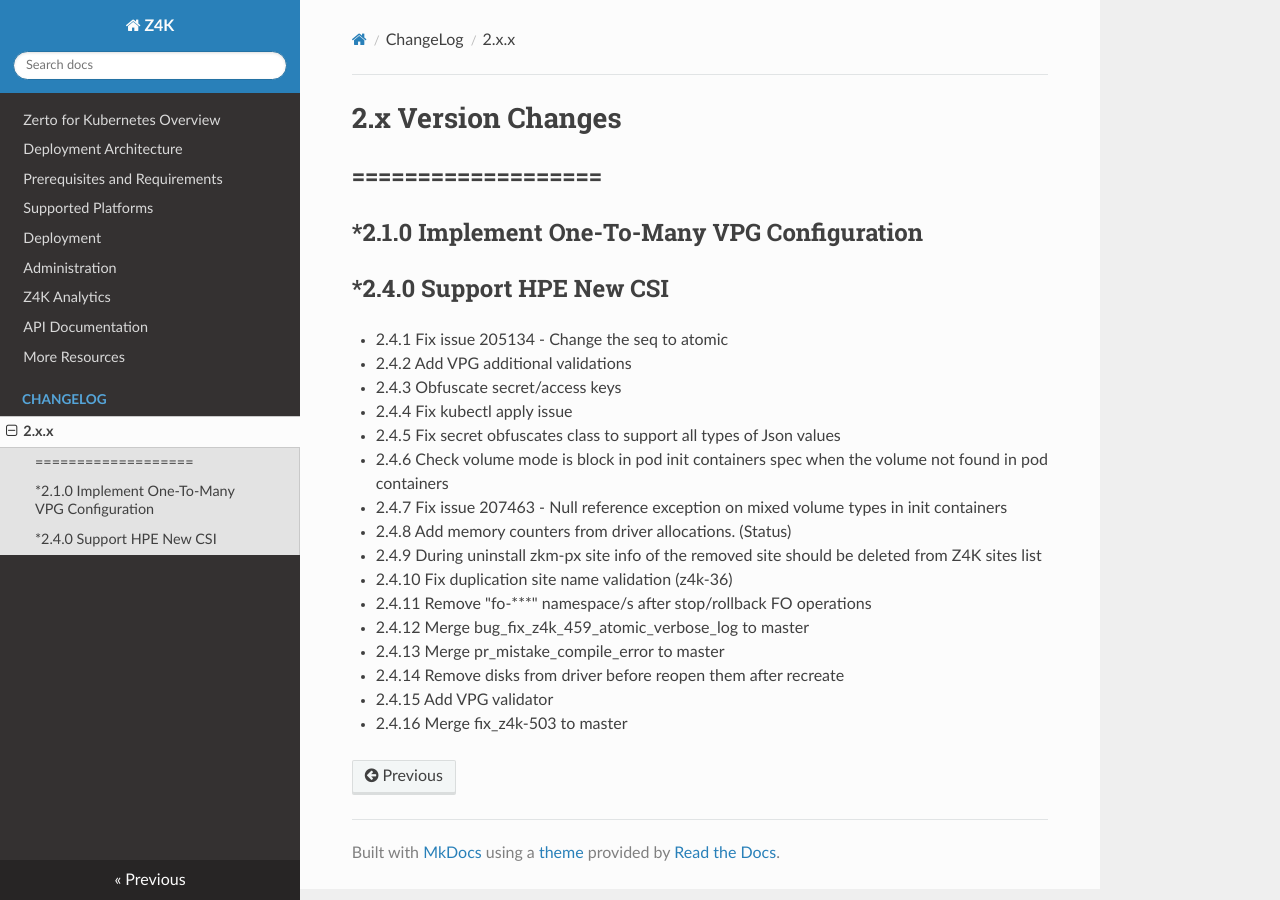
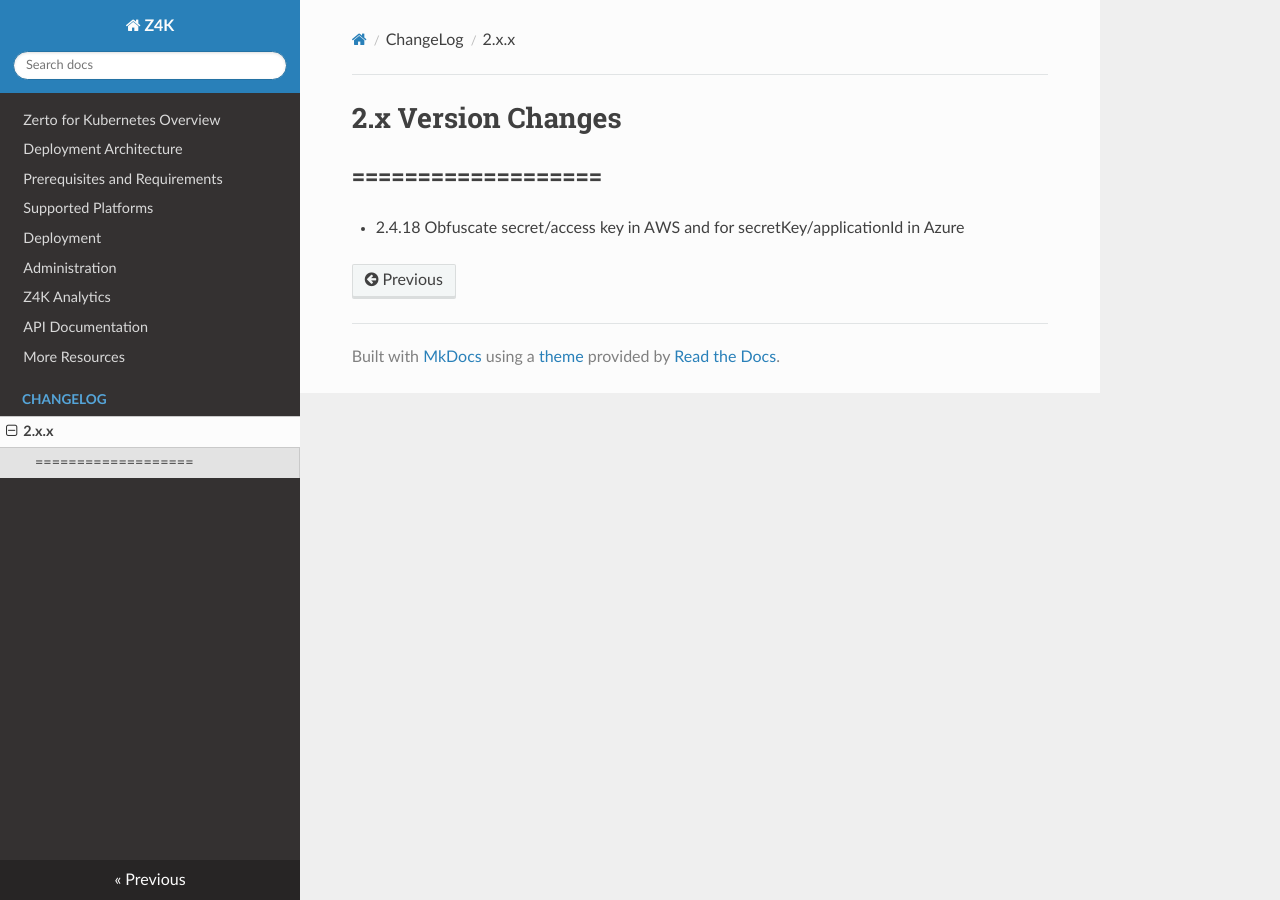
Before and after one commit to ZertoPublic/Z4K, an MkDocs documentation site: the page built from docs/changes/version2.x.x.md, in a window 1280 px wide. Built offline with MkDocs 1.6.1, drawn with Linux system fonts in a browser that asks for light colours.

Commit message:
commit all changes on branch :2.4.18 for version:2.4.18

```diff
--- a/docs/changes/version2.x.x.md
+++ b/docs/changes/version2.x.x.md
@@ -2,23 +2,4 @@
 ===================
 ===================
 -------------------
-*2.1.0 Implement One-To-Many VPG Configuration
-----------------------------------------------
-*2.4.0 Support HPE New CSI
---------------------------
-* 2.4.1 Fix issue 205134 - Change the seq to atomic
-* 2.4.2 Add VPG additional validations
-* 2.4.3 Obfuscate secret/access keys
-* 2.4.4 Fix kubectl apply issue
-* 2.4.5 Fix secret obfuscates class to support all types of Json values
-* 2.4.6 Check volume mode is block in pod init containers spec when the volume not found in pod containers
-* 2.4.7 Fix issue 207463 - Null reference exception on mixed volume types in init containers
-* 2.4.8 Add memory counters from driver allocations. (Status)
-* 2.4.9 During uninstall zkm-px site info of the removed site should be deleted from Z4K sites list
-* 2.4.10 Fix duplication site name validation (z4k-36)
-* 2.4.11 Remove "fo-***" namespace/s after stop/rollback FO operations
-* 2.4.12 Merge bug_fix_z4k_459_atomic_verbose_log to master
-* 2.4.13 Merge pr_mistake_compile_error to master
-* 2.4.14 Remove disks from driver before reopen them after recreate
-* 2.4.15 Add VPG validator
-* 2.4.16 Merge fix_z4k-503 to master
+* 2.4.18 Obfuscate secret/access key in AWS and for secretKey/applicationId in Azure
```
